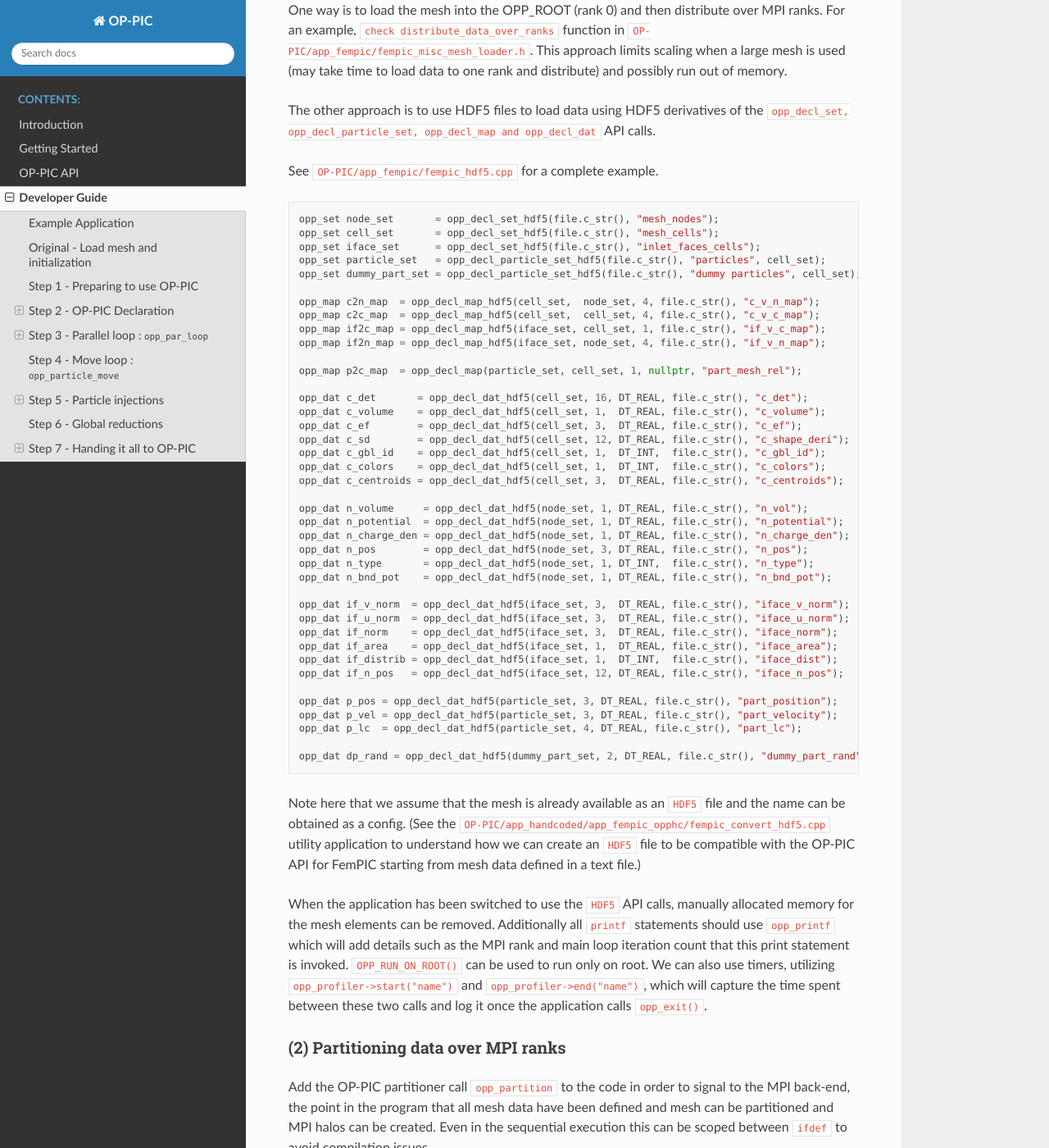
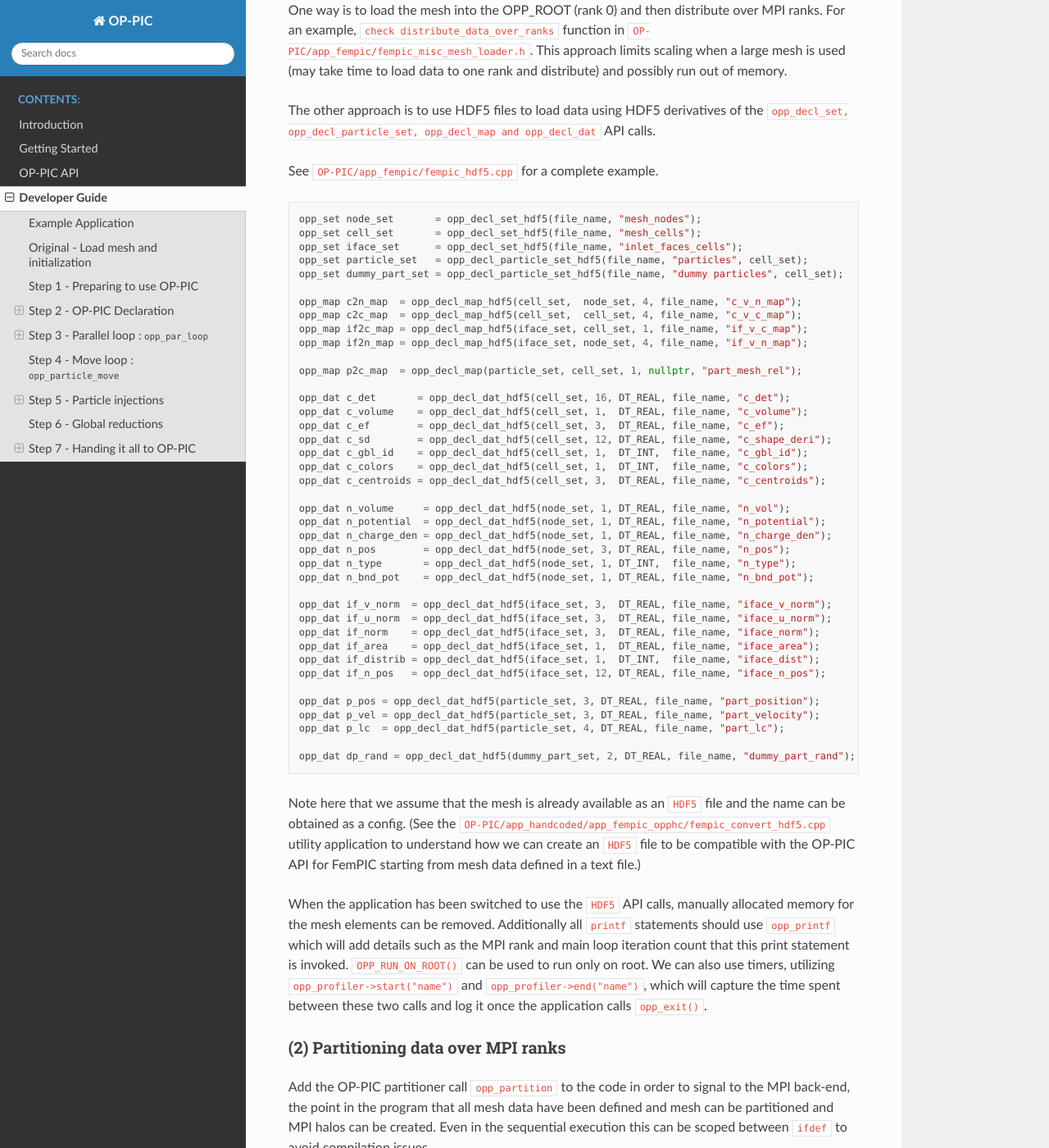
Before and after one commit to ZamanLantra/git_docs_test, a Sphinx documentation site: the page built from doc/developer_guide.rst, in a window 1280 px wide and 1400 px high, scrolled down 19397 px. Shown: the whole window at 82% size. Built offline with Sphinx 7.4.7 and the Read the Docs theme 2.0.0, drawn with Linux system fonts in a browser that asks for light colours; pages that are not in the unit, such as notebooks, are missing from menus; some of the changed text lies outside the part shown.

Commit message:
Update developer_guide.rst

```diff
--- a/doc/developer_guide.rst
+++ b/doc/developer_guide.rst
@@ -853,46 +853,46 @@ See ``OP-PIC/app_fempic/fempic_hdf5.cpp`` for a complete example.
 
 .. code-block:: c++
 
-    opp_set node_set       = opp_decl_set_hdf5(file.c_str(), "mesh_nodes");
-    opp_set cell_set       = opp_decl_set_hdf5(file.c_str(), "mesh_cells");
-    opp_set iface_set      = opp_decl_set_hdf5(file.c_str(), "inlet_faces_cells");
-    opp_set particle_set   = opp_decl_particle_set_hdf5(file.c_str(), "particles", cell_set);
-    opp_set dummy_part_set = opp_decl_particle_set_hdf5(file.c_str(), "dummy particles", cell_set);
+    opp_set node_set       = opp_decl_set_hdf5(file_name, "mesh_nodes");
+    opp_set cell_set       = opp_decl_set_hdf5(file_name, "mesh_cells");
+    opp_set iface_set      = opp_decl_set_hdf5(file_name, "inlet_faces_cells");
+    opp_set particle_set   = opp_decl_particle_set_hdf5(file_name, "particles", cell_set);
+    opp_set dummy_part_set = opp_decl_particle_set_hdf5(file_name, "dummy particles", cell_set);
 
-    opp_map c2n_map  = opp_decl_map_hdf5(cell_set,  node_set, 4, file.c_str(), "c_v_n_map");
-    opp_map c2c_map  = opp_decl_map_hdf5(cell_set,  cell_set, 4, file.c_str(), "c_v_c_map");
-    opp_map if2c_map = opp_decl_map_hdf5(iface_set, cell_set, 1, file.c_str(), "if_v_c_map");
-    opp_map if2n_map = opp_decl_map_hdf5(iface_set, node_set, 4, file.c_str(), "if_v_n_map");
+    opp_map c2n_map  = opp_decl_map_hdf5(cell_set,  node_set, 4, file_name, "c_v_n_map");
+    opp_map c2c_map  = opp_decl_map_hdf5(cell_set,  cell_set, 4, file_name, "c_v_c_map");
+    opp_map if2c_map = opp_decl_map_hdf5(iface_set, cell_set, 1, file_name, "if_v_c_map");
+    opp_map if2n_map = opp_decl_map_hdf5(iface_set, node_set, 4, file_name, "if_v_n_map");
 
     opp_map p2c_map  = opp_decl_map(particle_set, cell_set, 1, nullptr, "part_mesh_rel");
 
-    opp_dat c_det       = opp_decl_dat_hdf5(cell_set, 16, DT_REAL, file.c_str(), "c_det");
-    opp_dat c_volume    = opp_decl_dat_hdf5(cell_set, 1,  DT_REAL, file.c_str(), "c_volume");
-    opp_dat c_ef        = opp_decl_dat_hdf5(cell_set, 3,  DT_REAL, file.c_str(), "c_ef");
-    opp_dat c_sd        = opp_decl_dat_hdf5(cell_set, 12, DT_REAL, file.c_str(), "c_shape_deri");
-    opp_dat c_gbl_id    = opp_decl_dat_hdf5(cell_set, 1,  DT_INT,  file.c_str(), "c_gbl_id");
-    opp_dat c_colors    = opp_decl_dat_hdf5(cell_set, 1,  DT_INT,  file.c_str(), "c_colors");
-    opp_dat c_centroids = opp_decl_dat_hdf5(cell_set, 3,  DT_REAL, file.c_str(), "c_centroids");
+    opp_dat c_det       = opp_decl_dat_hdf5(cell_set, 16, DT_REAL, file_name, "c_det");
+    opp_dat c_volume    = opp_decl_dat_hdf5(cell_set, 1,  DT_REAL, file_name, "c_volume");
+    opp_dat c_ef        = opp_decl_dat_hdf5(cell_set, 3,  DT_REAL, file_name, "c_ef");
+    opp_dat c_sd        = opp_decl_dat_hdf5(cell_set, 12, DT_REAL, file_name, "c_shape_deri");
+    opp_dat c_gbl_id    = opp_decl_dat_hdf5(cell_set, 1,  DT_INT,  file_name, "c_gbl_id");
+    opp_dat c_colors    = opp_decl_dat_hdf5(cell_set, 1,  DT_INT,  file_name, "c_colors");
+    opp_dat c_centroids = opp_decl_dat_hdf5(cell_set, 3,  DT_REAL, file_name, "c_centroids");
 
-    opp_dat n_volume     = opp_decl_dat_hdf5(node_set, 1, DT_REAL, file.c_str(), "n_vol");
-    opp_dat n_potential  = opp_decl_dat_hdf5(node_set, 1, DT_REAL, file.c_str(), "n_potential");
-    opp_dat n_charge_den = opp_decl_dat_hdf5(node_set, 1, DT_REAL, file.c_str(), "n_charge_den");
-    opp_dat n_pos        = opp_decl_dat_hdf5(node_set, 3, DT_REAL, file.c_str(), "n_pos");
-    opp_dat n_type       = opp_decl_dat_hdf5(node_set, 1, DT_INT,  file.c_str(), "n_type");
-    opp_dat n_bnd_pot    = opp_decl_dat_hdf5(node_set, 1, DT_REAL, file.c_str(), "n_bnd_pot");
+    opp_dat n_volume     = opp_decl_dat_hdf5(node_set, 1, DT_REAL, file_name, "n_vol");
+    opp_dat n_potential  = opp_decl_dat_hdf5(node_set, 1, DT_REAL, file_name, "n_potential");
+    opp_dat n_charge_den = opp_decl_dat_hdf5(node_set, 1, DT_REAL, file_name, "n_charge_den");
+    opp_dat n_pos        = opp_decl_dat_hdf5(node_set, 3, DT_REAL, file_name, "n_pos");
+    opp_dat n_type       = opp_decl_dat_hdf5(node_set, 1, DT_INT,  file_name, "n_type");
+    opp_dat n_bnd_pot    = opp_decl_dat_hdf5(node_set, 1, DT_REAL, file_name, "n_bnd_pot");
 
-    opp_dat if_v_norm  = opp_decl_dat_hdf5(iface_set, 3,  DT_REAL, file.c_str(), "iface_v_norm");
-    opp_dat if_u_norm  = opp_decl_dat_hdf5(iface_set, 3,  DT_REAL, file.c_str(), "iface_u_norm");
-    opp_dat if_norm    = opp_decl_dat_hdf5(iface_set, 3,  DT_REAL, file.c_str(), "iface_norm");
-    opp_dat if_area    = opp_decl_dat_hdf5(iface_set, 1,  DT_REAL, file.c_str(), "iface_area");
-    opp_dat if_distrib = opp_decl_dat_hdf5(iface_set, 1,  DT_INT,  file.c_str(), "iface_dist");
-    opp_dat if_n_pos   = opp_decl_dat_hdf5(iface_set, 12, DT_REAL, file.c_str(), "iface_n_pos");
+    opp_dat if_v_norm  = opp_decl_dat_hdf5(iface_set, 3,  DT_REAL, file_name, "iface_v_norm");
+    opp_dat if_u_norm  = opp_decl_dat_hdf5(iface_set, 3,  DT_REAL, file_name, "iface_u_norm");
+    opp_dat if_norm    = opp_decl_dat_hdf5(iface_set, 3,  DT_REAL, file_name, "iface_norm");
+    opp_dat if_area    = opp_decl_dat_hdf5(iface_set, 1,  DT_REAL, file_name, "iface_area");
+    opp_dat if_distrib = opp_decl_dat_hdf5(iface_set, 1,  DT_INT,  file_name, "iface_dist");
+    opp_dat if_n_pos   = opp_decl_dat_hdf5(iface_set, 12, DT_REAL, file_name, "iface_n_pos");
 
-    opp_dat p_pos = opp_decl_dat_hdf5(particle_set, 3, DT_REAL, file.c_str(), "part_position");
-    opp_dat p_vel = opp_decl_dat_hdf5(particle_set, 3, DT_REAL, file.c_str(), "part_velocity");
-    opp_dat p_lc  = opp_decl_dat_hdf5(particle_set, 4, DT_REAL, file.c_str(), "part_lc");
+    opp_dat p_pos = opp_decl_dat_hdf5(particle_set, 3, DT_REAL, file_name, "part_position");
+    opp_dat p_vel = opp_decl_dat_hdf5(particle_set, 3, DT_REAL, file_name, "part_velocity");
+    opp_dat p_lc  = opp_decl_dat_hdf5(particle_set, 4, DT_REAL, file_name, "part_lc");
 
-    opp_dat dp_rand = opp_decl_dat_hdf5(dummy_part_set, 2, DT_REAL, file.c_str(), "dummy_part_rand");
+    opp_dat dp_rand = opp_decl_dat_hdf5(dummy_part_set, 2, DT_REAL, file_name, "dummy_part_rand");
 
 Note here that we assume that the mesh is already available as an ``HDF5`` file and the name can be obtained as a config.
 (See the ``OP-PIC/app_handcoded/app_fempic_opphc/fempic_convert_hdf5.cpp`` utility application to understand how we can create an ``HDF5`` file to be compatible with the OP-PIC API for FemPIC starting from mesh data defined in a text file.)
@@ -927,4 +927,4 @@ Even in the sequential execution this can be scoped between ``ifdef`` to avoid c
 See the API documentation for partitioner options.
 
 In this case a special custom partitioning scheme is used to minimize particle communications.
-That is done by the enrichment of ``c_colors`` within a user written fempic_color_block function (OP-PIC/app_fempic/fempic_misc_mesh_colour.h).
+That is done by the enrichment of ``c_colors`` within a user written ``fempic_color_block`` function (``OP-PIC/app_fempic/fempic_misc_mesh_colour.h``).
```
